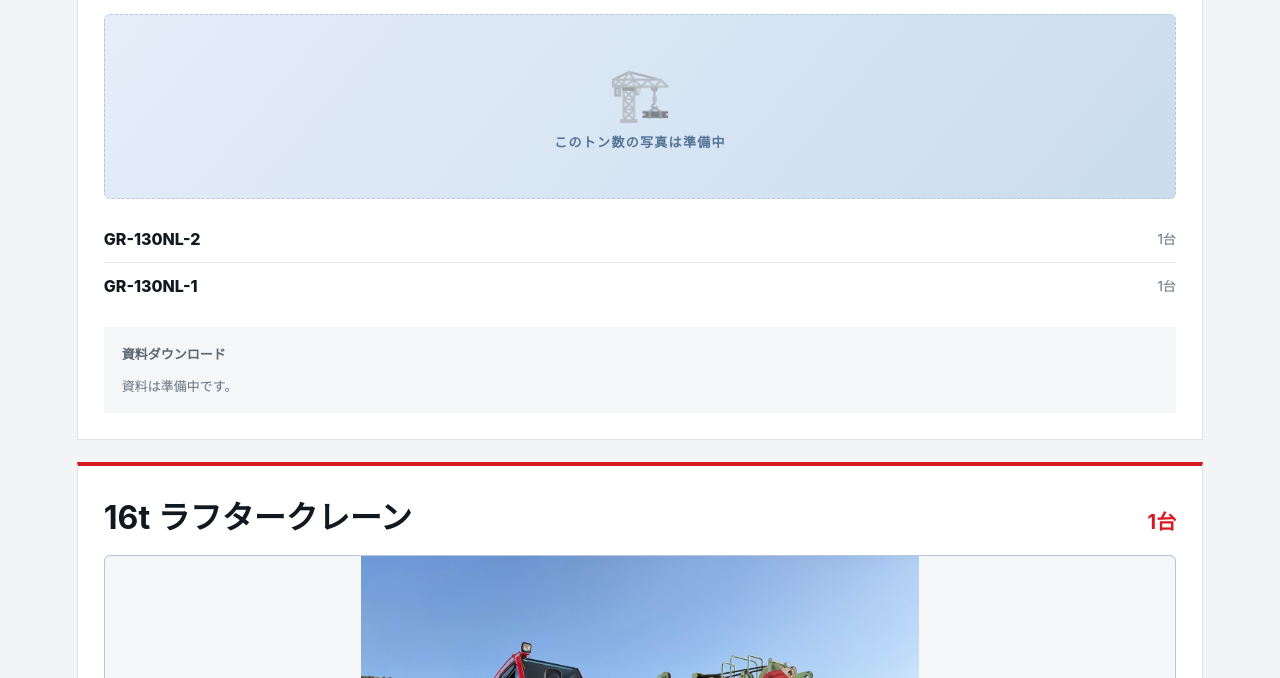
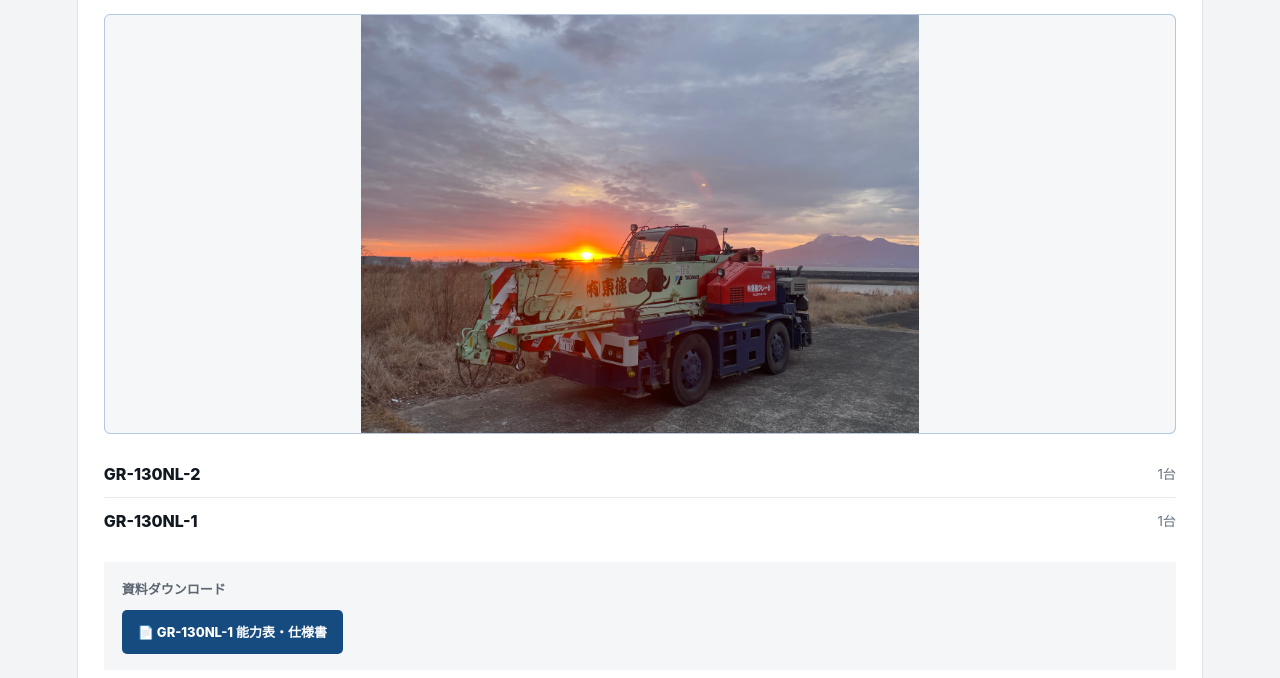
Before and after one commit to haruyoshi120823-create/touhi-crane-web, a plain HTML site: page rafter.html in a window 1280 px wide. Shown: the part 702-1380 px from the top of the page. Drawn offline with Linux system fonts and the light colour scheme.

Commit message:
Add files via upload

```diff
--- a/rafter.html
+++ b/rafter.html
@@ -47,8 +47,8 @@
 <body class="subpage-body"><header class="site-header subpage-header"><a class="brand" href="index.html"><span class="brand-small">有限会社</span><span class="brand-main">東彼クレーン</span><span class="brand-en">TOUHI CRANE</span></a></header>
 <main class="subpage-main"><div class="fleet-page"><a class="back-link" href="index.html#fleet-counts">← 保有クレーン台数に戻る</a><p class="section-en">VEHICLES / DOCUMENTS</p><h1 class="machine-title">ラフタークレーン</h1><p class="fleet-intro">保有車両一覧表（2026年4月現在）に基づくトン数別・型式別の一覧です。能力表・CAD・寸法図・カタログは準備ができた型式から順次追加します。</p><div class="fleet-topline"><span>保有台数　20台</span><span>掲載トン数　7種類</span></div><nav class="ton-nav" aria-label="トン数別に移動"><a href="#ton-13">13t</a><a href="#ton-16">16t</a><a href="#ton-25">25t</a><a href="#ton-50">50t</a><a href="#ton-60">60t</a><a href="#ton-70">70t</a><a href="#ton-100">100t</a></nav><section class="ton-group" id="ton-13">
   <div class="ton-title"><h2>13t ラフタークレーン</h2><strong>2台</strong></div>
-  <div class="ton-photo" data-photo="13t-crane.jpg" aria-label="13tの車両写真"><span aria-hidden="true">🏗️</span><strong>このトン数の写真は準備中</strong></div><ul class="models"><li><span>GR-130NL-2</span><small>1台</small></li><li><span>GR-130NL-1</span><small>1台</small></li></ul>
-  <div class="documents-note"><strong>資料ダウンロード</strong><div class="auto-docs" aria-live="polite"></div><div class="auto-docs-status">資料は準備中です。</div></div>
+  <div class="ton-photo has-image" aria-label="13tの車両写真"><img src="13t-crane.jpg" alt="13t ラフタークレーン GR-130NL-1 実車写真"></div><ul class="models"><li><span>GR-130NL-2</span><small>1台</small></li><li><span>GR-130NL-1</span><small>1台</small></li></ul>
+  <div class="documents-note"><strong>資料ダウンロード</strong><div class="auto-docs" aria-live="polite"><a href="GR-130NL-1.pdf" target="_blank" rel="noopener noreferrer">📄 GR-130NL-1 能力表・仕様書</a></div><div class="auto-docs-status"></div></div>
 </section>
 <section class="ton-group" id="ton-16">
   <div class="ton-title"><h2>16t ラフタークレーン</h2><strong>1台</strong></div>
```
Also changed, not shown: 13t-crane.jpg (added), 1 other file.
